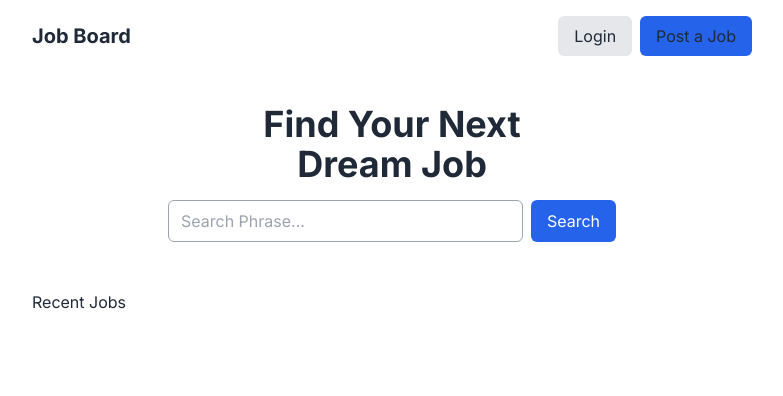
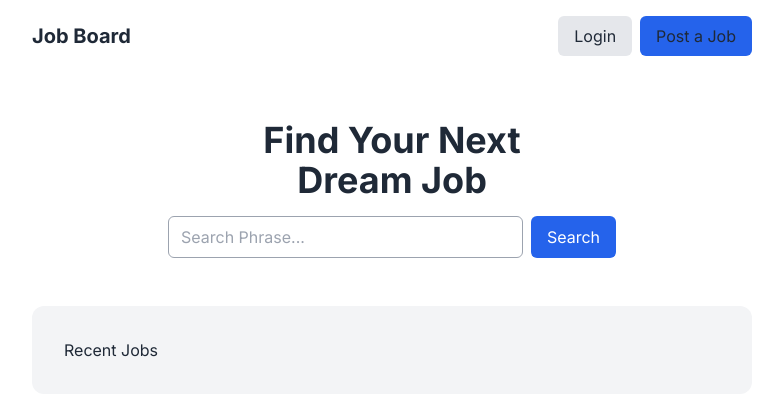
Before and after one commit to shelleycoop/Job-Board, a Next.js app: page / in a window 1280 px wide. Shown: the top 396 px of the page, without its empty margins (248-1031 px from the left). Built offline with nearby package versions, Linux system fonts and the light colour scheme.

Commit message:
Homepage 3

```diff
--- a/src/app/components/Header.tsx
+++ b/src/app/components/Header.tsx
@@ -4,7 +4,7 @@ import Link from "next/link";
 export default function Header() {
     return(
     <header>
-          <div className="flex items-center justify-between mx-auto">
+          <div className="flex items-center justify-between mx-auto my-4">
           <Link href={'/'} className="font-bold text-xl">Job Board</Link>
           <nav className="flex gap-2  *:py-2 *:px-4 *:rounded-md">
           <Link className="bg-gray-200" href={'/login'}>Login</Link>
--- a/src/app/components/Jobs.tsx
+++ b/src/app/components/Jobs.tsx
@@ -1,7 +1,7 @@
 export default function Jobs() {
     return (
-        <>
+        <div className="bg-gray-100 p-8 rounded-xl">
             <h2>Recent Jobs</h2>
-        </>
+        </div>
     )
 }
--- a/src/app/layout.tsx
+++ b/src/app/layout.tsx
@@ -19,7 +19,7 @@ export default function RootLayout({
   return (
     <html lang="en">
       <body className={inter.className}>
-        <main className="py-4 px-6 container mx-auto">
+        <main className="container">
           <Header/>
           {children}
         </main>
--- a/tailwind.config.ts
+++ b/tailwind.config.ts
@@ -13,6 +13,10 @@ const config: Config = {
         'xl':'768px',
         '2xl': '768px',
         },
+        center: true,
+        padding: {
+          DEFAULT: '1.5rem',
+        },
     },
     extend: {
       backgroundImage: {
```
